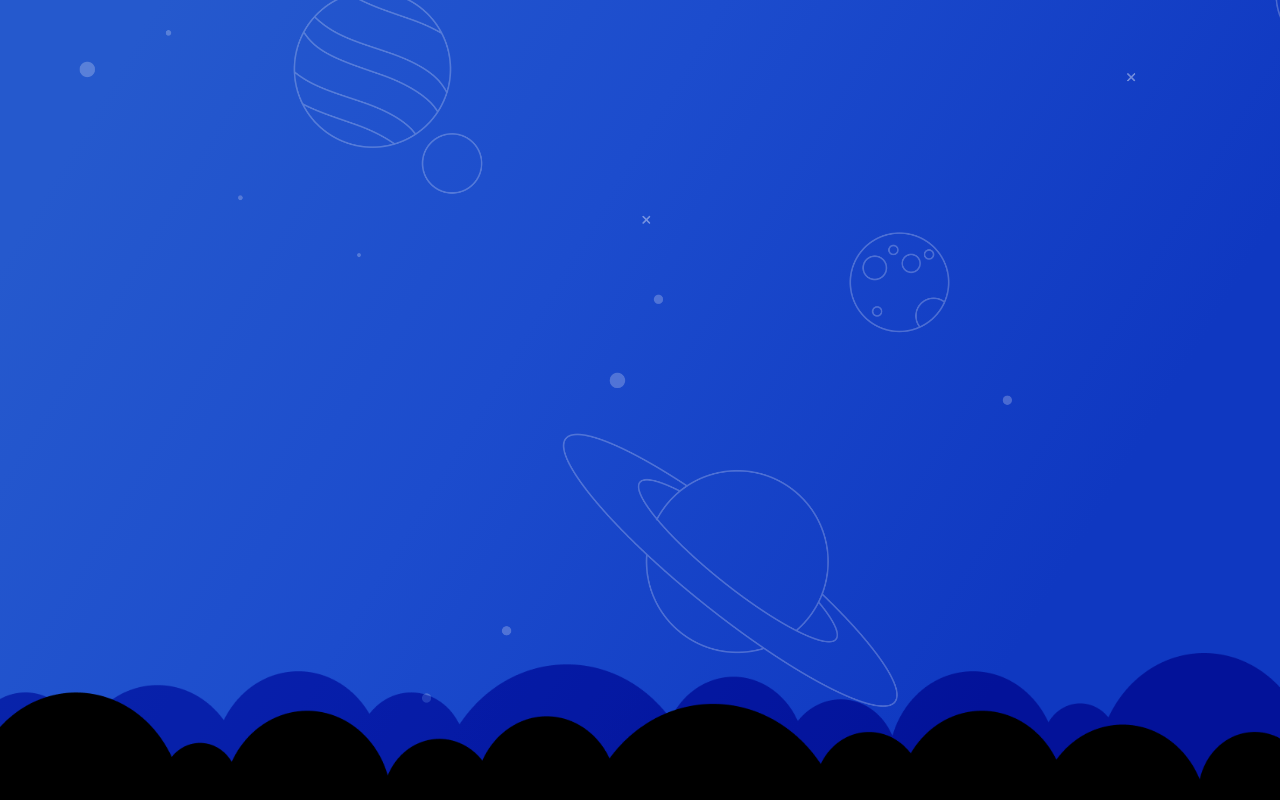
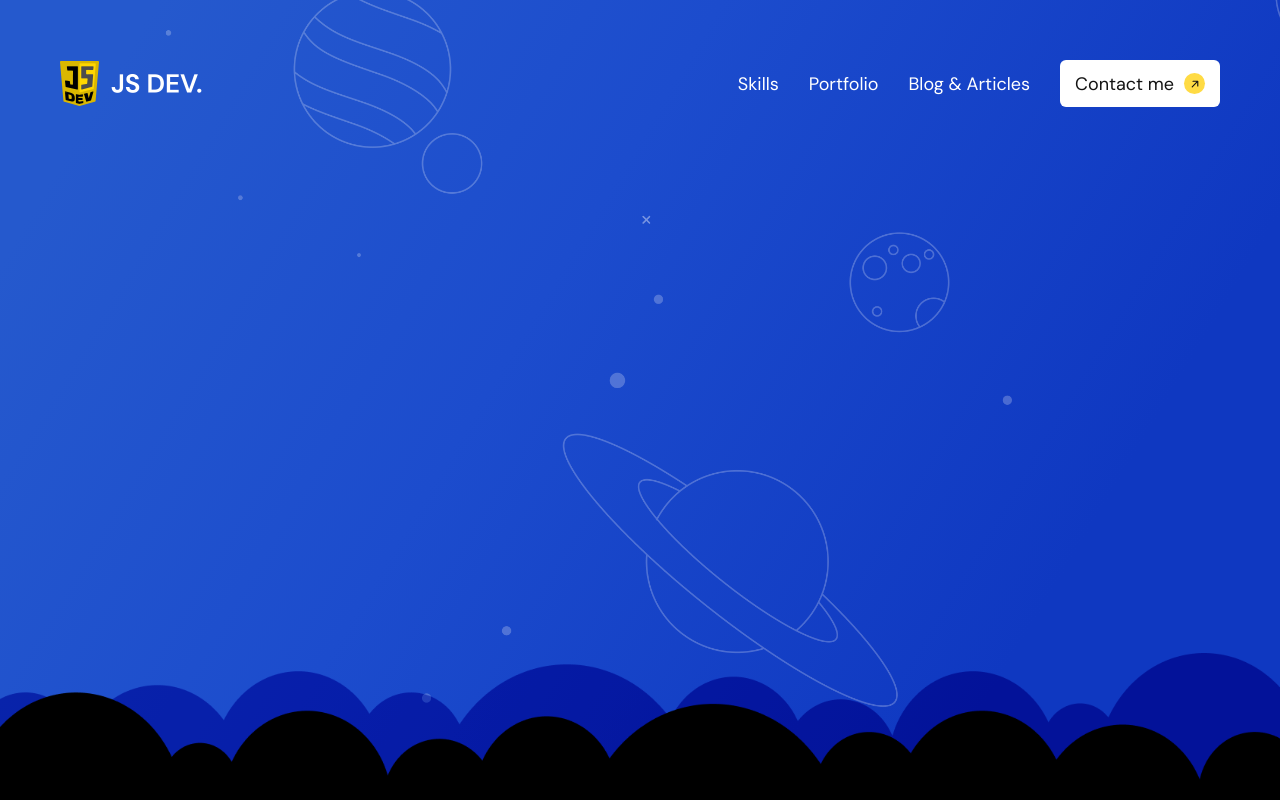
Before and after one commit to inamullah2627/My-Portfolio, a React (Create React App) app: page / in a window 1280 px wide. Built offline with nearby package versions, Linux system fonts and the light colour scheme.

Commit message:
Navigation Bar Completed

```diff
--- a/package.json
+++ b/package.json
@@ -9,6 +9,7 @@
     "@testing-library/user-event": "^13.5.0",
     "react": "^19.0.0",
     "react-dom": "^19.0.0",
+    "react-icons": "^5.5.0",
     "react-scripts": "5.0.1",
     "sass": "^1.85.1",
     "web-vitals": "^2.1.4"
--- /dev/null
+++ b/src/components/Shared/Arrow/index.jsx
@@ -0,0 +1,13 @@
+import React from "react";
+import { BsArrowRightShort } from "react-icons/bs";
+
+import "./style.scss";
+const Arrow = () => {
+  return (
+    <span className="arrow-icon">
+      <BsArrowRightShort />
+    </span>
+  );
+};
+
+export default Arrow;
--- /dev/null
+++ b/src/components/Shared/Arrow/style.scss
@@ -0,0 +1,15 @@
+@import "../../../style-config/variable.scss";
+@import "../../../style-config/mixins.scss";
+.arrow-icon {
+  width: 21px;
+  height: 21px;
+  background: $yellow;
+  border-radius: 41px;
+  display: flex;
+  align-items: center;
+  justify-content: center;
+  margin-left: 10px;
+  svg {
+    transform: rotate(-45deg);
+  }
+}
--- /dev/null
+++ b/src/components/Shared/CallToAction/index.jsx
@@ -0,0 +1,14 @@
+import React from "react";
+import Arrow from "../Arrow";
+import "./style.scss";
+
+const CallToAction = ({ text }) => {
+  return (
+    <div className="call-to-action">
+      <span className="text">{text}</span>
+      <Arrow />
+    </div>
+  );
+};
+
+export default CallToAction;
--- /dev/null
+++ b/src/components/Shared/CallToAction/style.scss
@@ -0,0 +1,44 @@
+@import "../../../style-config/variable.scss";
+@import "../../../style-config/mixins.scss";
+
+.call-to-action {
+  height: 47px;
+  width: fit-content;
+  padding: 0 15px;
+  background: $white;
+  border-radius: 6px;
+  display: flex;
+  justify-content: center;
+  align-items: center;
+  color: $black-light;
+  cursor: pointer;
+  position: relative;
+  overflow: hidden;
+  @include typography(18px, 400, 1);
+  .text,
+  .arrow-icon {
+    position: relative;
+    z-index: 1;
+    transition: all ease 500ms;
+  }
+  &::before {
+    content: "";
+    position: absolute;
+    left: 0;
+    width: 100%;
+    height: 100%;
+    background: $yellow;
+    z-index: 0;
+    transform: translateX(-100%);
+    transition: all 300ms cubic-bezier(0.55, 0.055, 0.675, 0.19);
+  }
+  &:hover {
+    &::before {
+      transform: translateX(0);
+    }
+
+    .arrow-icon {
+      background: $white;
+    }
+  }
+}
--- a/src/components/intro/index.jsx
+++ b/src/components/intro/index.jsx
@@ -1,5 +1,6 @@
 import React from "react";
 import "./style.scss";
+import Navigation from "../navigation-bar";
 
 import cloud from "../../images/cloud.png";
 import cloudSoft from "../../images/cloud-soft.png";
@@ -10,7 +11,9 @@ const Intro = () => {
       <div className="vector-bg" id="parallax"></div>
       <img src={cloud} alt="" className="cloud" />
       <img src={cloudSoft} alt="" className="cloud-soft" />
-      <div className="content"></div>
+      <div className="content">
+        <Navigation />
+      </div>
     </div>
   );
 };
--- /dev/null
+++ b/src/components/navigation-bar/index.jsx
@@ -0,0 +1,24 @@
+import React from "react";
+
+import Logo from "../../images/logo.png";
+import CallToAction from "../Shared/CallToAction";
+
+import "./style.scss";
+
+const Navigation = () => {
+  return (
+    <div className="top-navigation-bar">
+      <div className="app-logo">
+        <img src={Logo} alt="Navigation Logo" />
+      </div>
+      <div className="navigation">
+        <span className="navigation-item">Skills</span>
+        <span className="navigation-item">Portfolio</span>
+        <span className="navigation-item">Blog & Articles</span>
+        <CallToAction text="Contact me" />
+      </div>
+    </div>
+  );
+};
+
+export default Navigation;
--- /dev/null
+++ b/src/components/navigation-bar/style.scss
@@ -0,0 +1,37 @@
+@import "../../style-config/variable.scss";
+@import "../../style-config/mixins.scss";
+
+.top-navigation-bar {
+  width: 100%;
+  display: flex;
+  align-items: center;
+  justify-content: space-between;
+  margin-top: 60px;
+  .app-logo {
+    width: 143px;
+    img {
+      width: 100%;
+      display: block;
+    }
+  }
+  .navigation {
+    display: flex;
+    align-items: center;
+    .navigation-item {
+      color: $white;
+      @include typography(18px, 400, 1);
+      margin-left: 20px;
+      padding: 5px;
+      box-shadow: inset 0 0 0 0 $white;
+      transition: color 0.3s ease-in-out, box-shadow 0.3s ease-in-out;
+      cursor: pointer;
+      &:hover {
+        box-shadow: inset 200px 0 0 0 $white;
+        color: $black;
+      }
+    }
+  }
+  .call-to-action {
+    margin-left: 25px;
+  }
+}
```
Also changed, not shown: 1 other file (tests, documents, lock files or other folders).
